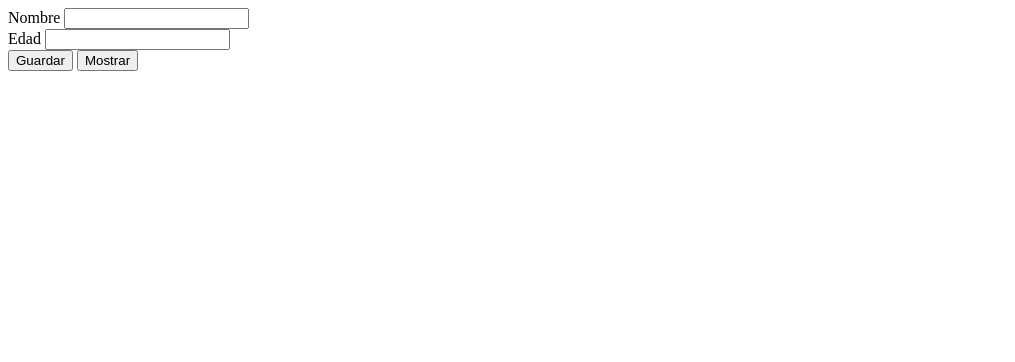
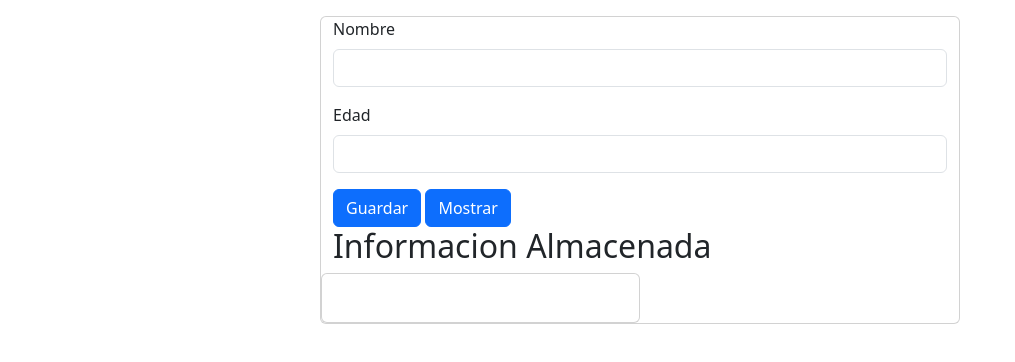
Before and after one commit to e972136/ceutec-disenoDeAplicacionesWeb-semana7-arreglos, a plain HTML site: page index.html in a window 1280 px wide. Both pictures are taken after a click on the button "Guardar". Shown: the whole page, without its empty margins (0-1015 px from the left). Drawn offline with Linux system fonts and the light colour scheme.

Commit message:
formateado

```diff
--- a/index.html
+++ b/index.html
@@ -3,10 +3,11 @@
 <head>
     <meta charset="UTF-8">
     <meta name="viewport" content="width=device-width, initial-scale=1.0">
+    <link rel="stylesheet" href="/css/bootstrap.min.css">
     <title>Document</title>
 </head>
 <body>
-    <div class="container">
+    <div class="container card col-6 mt-3">
         <div class="row">
             <form>
                 <div class="mb-3">
@@ -18,9 +19,14 @@
                   <input type="text" class="form-control" id="edad" aria-describedby="emailHelp">
                 </div>
 
-                <button type="button" class="btn btn-primary" id="btnGuadrar">Guardar</button>
-                <button type="button" class="btn btn-primary" id="btnMostrar">Mostrar</button>
+                <button type="button" class="btn btn-primary" id="btnGuadrar" onclick="acumular()">Guardar</button>
+                <button type="button" class="btn btn-primary" id="btnMostrar" onclick="mostrar()">Mostrar</button>
               </form>
+        </div>
+        <div class="row">
+            <h2>
+                Informacion Almacenada
+            </h2>
         </div>
         <div class="row">
             <!-- informacion -->
@@ -32,6 +38,7 @@
         </div>
     </div>
 
+    <script src="/js/bootstrap.bundle.min.js"></script>
     <script src="/js/code.js"></script>
 </body>
 </html>
--- a/js/code.js
+++ b/js/code.js
@@ -4,23 +4,29 @@ let btnGuadrar = document.getElementById("btnGuadrar");
 let btnMostrar = document.getElementById("btnMostrar");
 let listaInfo = document.getElementById("listaInfo");
 const datos=[];
-console.log("x");
+
+
 function acumular(){
 //const person = {firstName:"John", lastName:"Doe", age:46};
     const x = {nombre:nombre.value,edad:edad.value};
     datos.push(x);
+    nombre.value = "";
+    edad.value = "";
 }
 
 function mostrar(){
+
     console.log("elementos");
     let html = "";
     /*    html = '<li class="list-group-item">'+operador.value + '\t' +  msg + '</li>';*/
     for(let i=0;i<datos.length;i++){
-        html+= '<li class="list-group-item">'+datos[i].nombre + '\t' +  datos[i].edad + '</li>';
+        html+= '<li class="list-group-item">'+datos[i].nombre + ', ' +  datos[i].edad + '</li>';
     }
     listaInfo.innerHTML = html;
+    console.log(nombre.value+" "+edad.value);
 }
 
-
+/*
 btnGuadrar.addEventListener("click",acumular);
 btnMostrar.addEventListener("click",mostrar);
+*/
```
Also changed, not shown: css/bootstrap.min.css (added), js/bootstrap.bundle.min.js (added), 1 other file.
